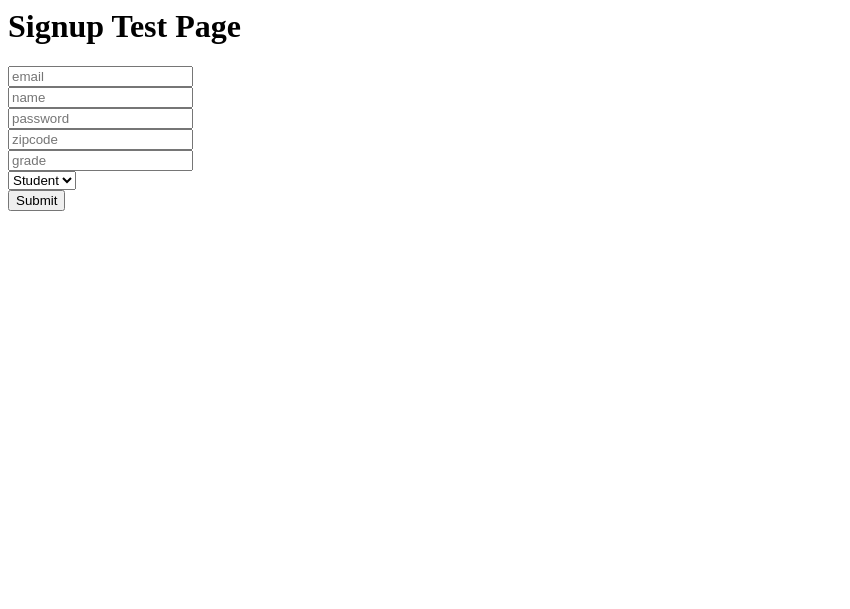
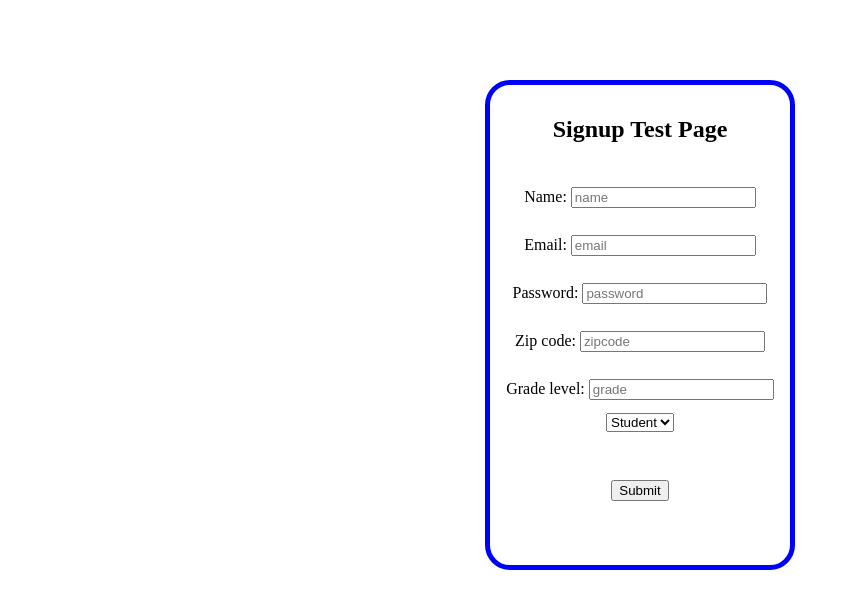
Before and after one commit to swalsh15/volun-tutor, a Python web app: template templates/signup.html in a window 1280 px wide. Shown: the top 609 px of the page, without its empty margins (0-850 px from the left). Run offline with Jinja, Linux system fonts and the light colour scheme; the template is opened without the code that fills it, so the values that code supplies are empty.

Commit message:
Customized the signup page

```diff
--- /dev/null
+++ b/static/themes/signup.css
@@ -0,0 +1,20 @@
+h1{
+  text-align: center;
+}
+.container{
+  width: 300px;
+  margin-left: auto ;
+  margin-right: auto ;
+  line-height: 300%;
+  text-align: center;
+  border-radius: 25px;
+  border: 5px solid blue;
+  /* box-sizing: border-box */
+
+}
+/* .contain-header
+
+.contain_body{
+
+}
+ */
--- a/templates/signup.html
+++ b/templates/signup.html
@@ -1,14 +1,26 @@
 <html>
-
-<h1> Signup Test Page </h1>
+<head>
+  <title>Login</title>
+  <link rel = "stylesheet" href = "/static/themes/signup.css">
+</head>
+<body>
+  <br>
+  <br>
+  <br>
+  <br>
+<div class = "container">
+<h2> Signup Test Page </h2>
 
 <form method = "post">
-
-
+Name:
+<input type = "text" name = "username" placeholder= "name"/> <br/>
+Email:
 <input type = "text" name = "email" placeholder= "email"/> <br/>
-<input type = "text" name = "username" placeholder= "name"/> <br/>
+Password:
 <input type = "password" name = "password" placeholder= "password"/> <br/>
+Zip code:
 <input type = "number" name = "zipcode" placeholder= "zipcode"/> <br/>
+Grade level:
 <input type = "text" name = "grade" placeholder= "grade"/> <br/>
 
 
@@ -16,8 +28,11 @@
   <option value="student">Student</option>
   <option value="tutor">Tutor</option>
 </select> <br/>
-
+<br>
 <input type = "submit" value = "Submit"/>
 </form>
+<br>
 
+</div>
+</body>
 </html>
```
Also changed, not shown: templates/login.html (+5 -3 lines), static/themes/login.css (added).
